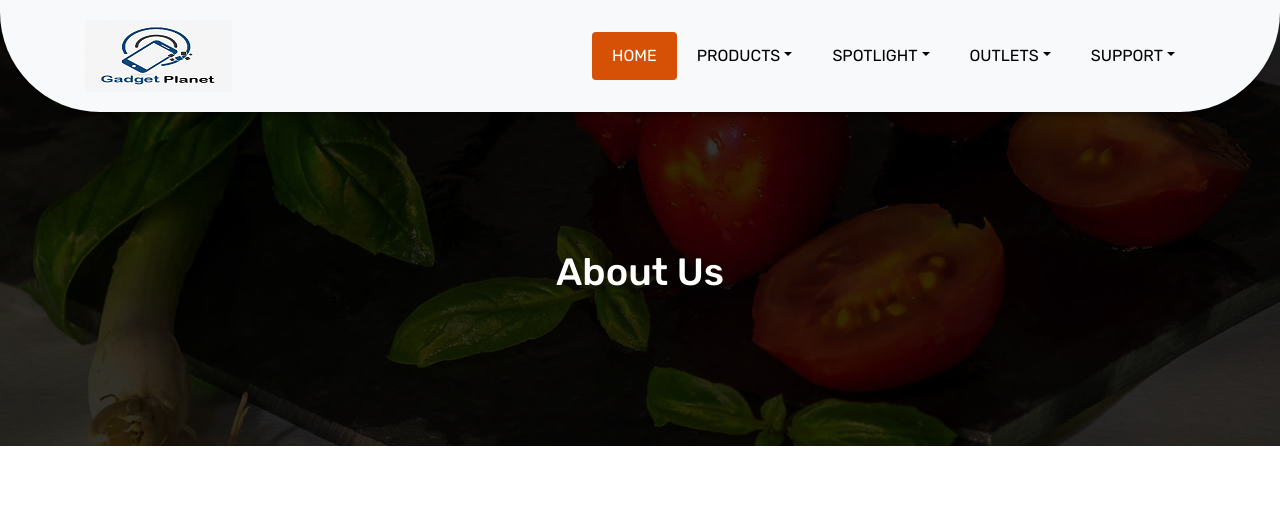
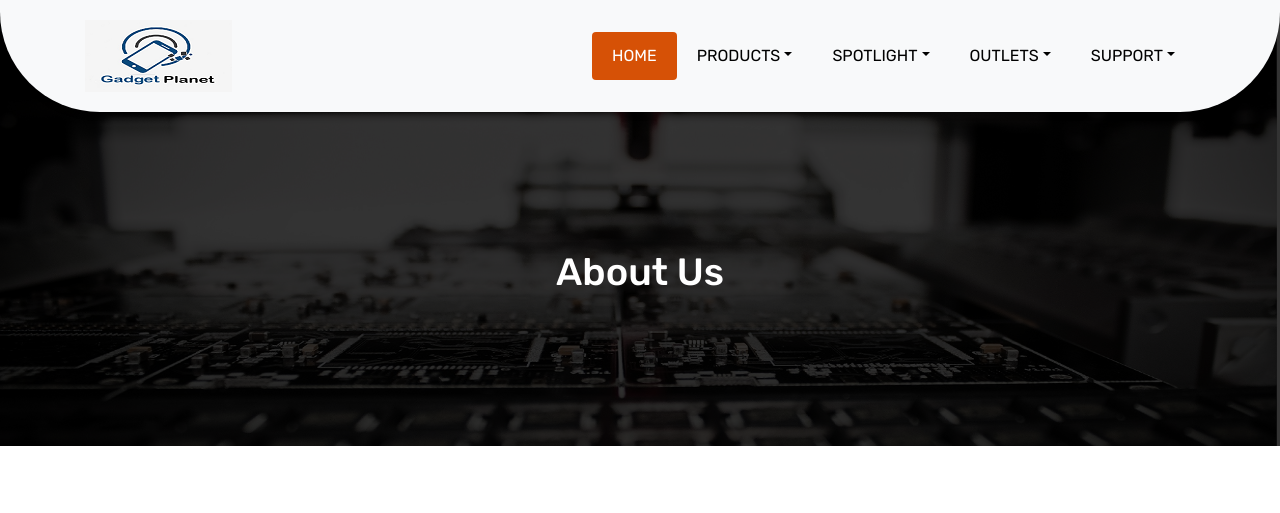
Before and after one commit to microfernandez/gadgets_dinner.github.io, a PHP site: page /about.html in a window 1280 px wide. Shown: the top 513 px of the page. Run offline with PHP 8.4, Linux system fonts and the light colour scheme.

Commit message:
change about page background

```diff
--- a/about.html
+++ b/about.html
@@ -90,7 +90,7 @@
 		<!-- End header -->
 
 		<!-- Start header -->
-		<div class="all-page-title page-breadcrumb">
+		<div class="all-page-title page-breadcrumb page-breadcrumb-about">
 			<div class="container text-center">
 				<div class="row">
 					<div class="col-lg-12">
--- a/css/style.css
+++ b/css/style.css
@@ -781,6 +781,16 @@ button:focus{
     background-position: 0 0;
     position: relative;
 }
+
+.page-breadcrumb-about {
+    padding: 250px 0 150px;
+    background: url(../images/about/about-top.jpg) no-repeat;
+    background-attachment: fixed;
+    background-size: cover;
+    background-position: 0 0;
+    position: relative;
+}
+
 .all-page-title .container{
 	position: relative;
 	z-index: 2;
```
Also changed, not shown: images/about/about-top.jpg (added).
